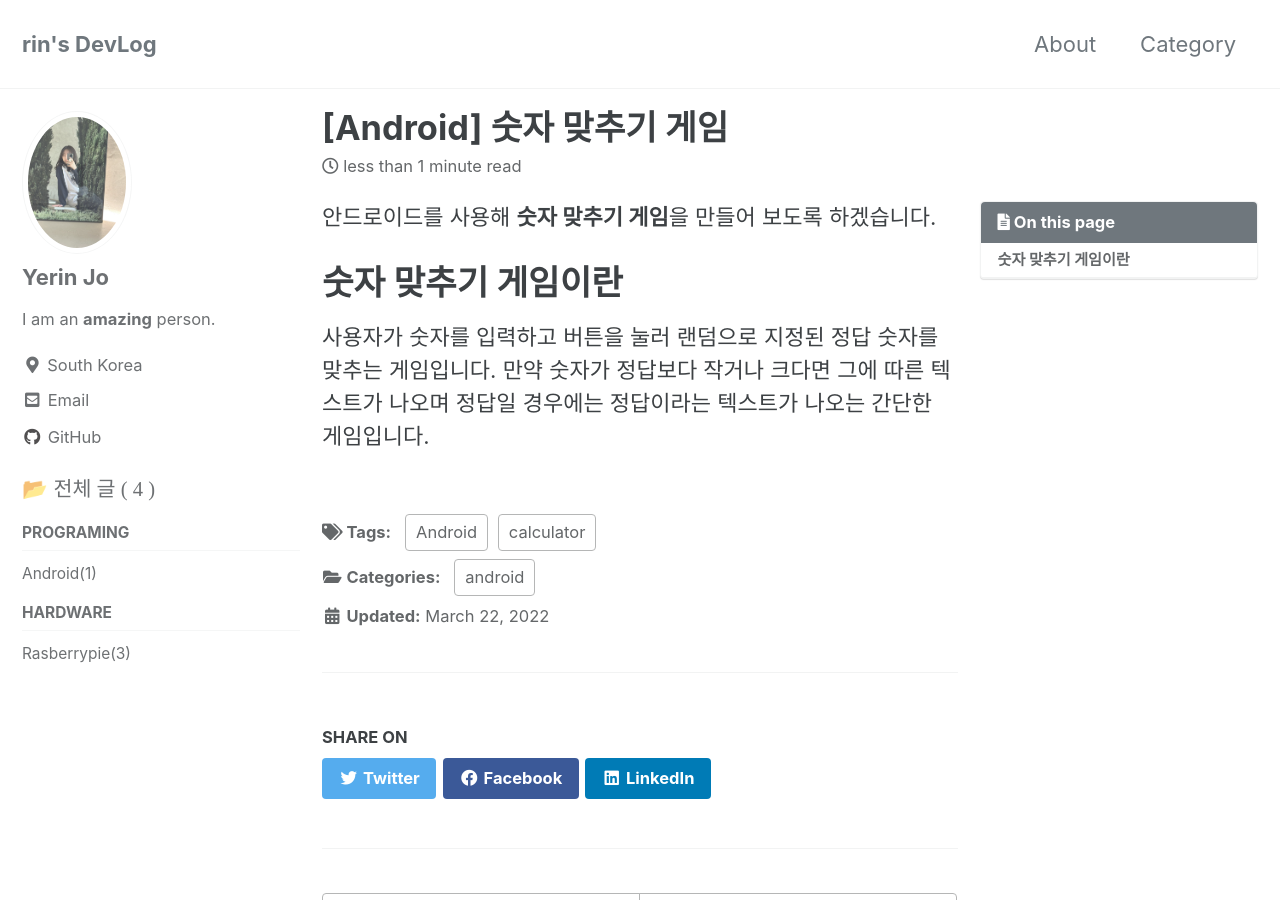
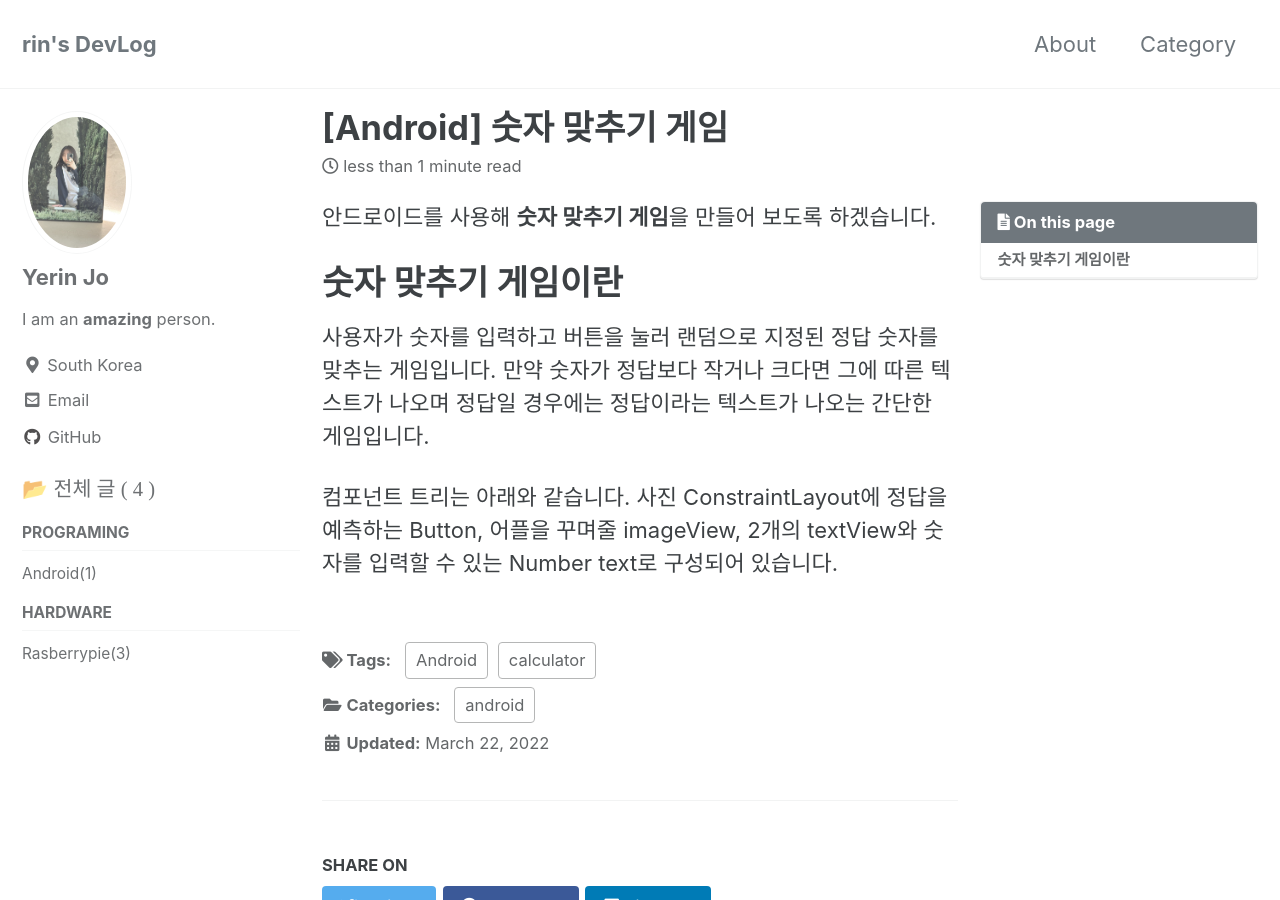
Before and after one commit to rin1004/rin1004.github.io, a Jekyll site: the page built from _posts/2022-03-22-숫자맞추기게임.md, in a window 1280 px wide and 900 px high. Built offline with Jekyll 4.4.1, drawn with Linux system fonts in a browser that asks for light colours; cached includes are drawn as plain includes.

Commit message:
android_post

```diff
--- a/_posts/2022-03-22-숫자맞추기게임.md
+++ b/_posts/2022-03-22-숫자맞추기게임.md
@@ -19,3 +19,7 @@ last_modified_at: 2022-03-22
 # 숫자 맞추기 게임이란
 사용자가 숫자를 입력하고 버튼을 눌러  랜덤으로 지정된 정답 숫자를 맞추는 게임입니다.
 만약 숫자가 정답보다 작거나 크다면 그에 따른 텍스트가 나오며 정답일 경우에는 정답이라는 텍스트가 나오는 간단한 게임입니다.
+
+컴포넌트 트리는 아래와 같습니다.
+사진
+ConstraintLayout에 정답을 예측하는 Button, 어플을 꾸며줄 imageView, 2개의 textView와 숫자를 입력할 수 있는 Number text로 구성되어 있습니다.
```
